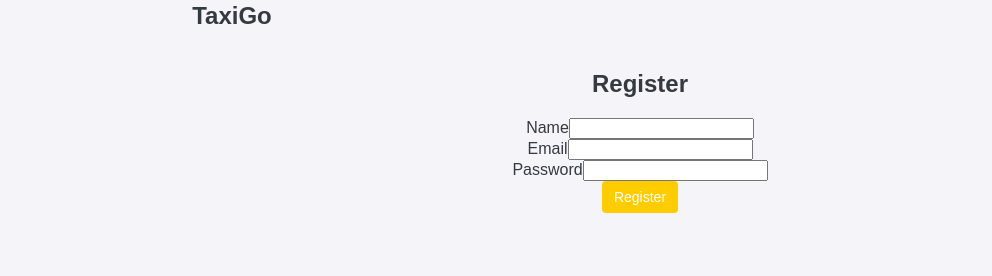
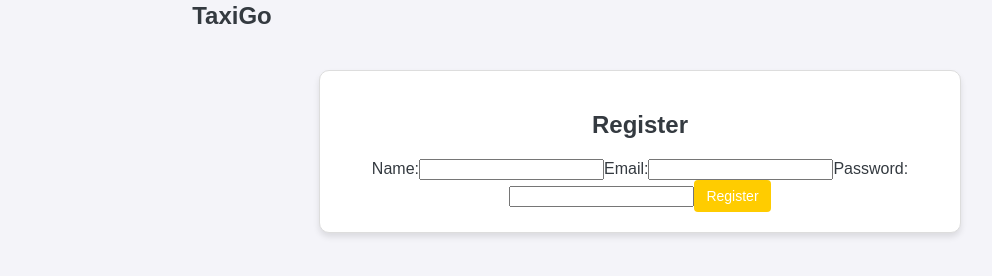
Before and after one commit to Tarto-4/taxi-booking-app, a React (Vite) app in the folder teksy/frontend/: page /register in a window 1280 px wide. Shown: the part 354-630 px from the top of the page, without its empty margins (0-992 px from the left). Built offline with nearby package versions, Linux system fonts and the light colour scheme.

Commit message:
Update Register.jsx

```diff
--- a/teksy/frontend/src/pages/Register.jsx
+++ b/teksy/frontend/src/pages/Register.jsx
@@ -1,4 +1,5 @@
 import React, { useState } from 'react';
+import '../styles/styles.css';
 
 const Register = () => {
   const [formData, setFormData] = useState({ name: '', email: '', password: '' });
@@ -20,63 +21,56 @@ const Register = () => {
       });
 
       const data = await response.json();
+
       if (response.status === 201) {
         setMessage('Registration successful! Please log in.');
+        setFormData({ name: '', email: '', password: '' });
       } else {
         setMessage(data.message || 'Registration failed.');
       }
     } catch (error) {
+      console.error('Error during registration:', error);
       setMessage('An error occurred. Please try again.');
     }
   };
 
   return (
-    <div className="flex items-center justify-center min-h-screen bg-gray-100">
-      <div className="bg-white p-6 rounded shadow-md w-96">
-        <h2 className="text-2xl font-bold text-center mb-4">Register</h2>
-        {message && <p className="text-center text-red-500 mb-4">{message}</p>}
+    <div className="container">
+      <h2>Register</h2>
+      {message && <p className="message">{message}</p>}
       <form onSubmit={handleSubmit}>
-          <div className="mb-4">
-            <label htmlFor="name" className="block text-gray-700">Name</label>
+        <label>
+          Name:
           <input
             type="text"
-              id="name"
             name="name"
             value={formData.name}
             onChange={handleInputChange}
-              className="w-full px-3 py-2 border rounded"
             required
           />
-          </div>
-          <div className="mb-4">
-            <label htmlFor="email" className="block text-gray-700">Email</label>
+        </label>
+        <label>
+          Email:
           <input
             type="email"
-              id="email"
             name="email"
             value={formData.email}
             onChange={handleInputChange}
-              className="w-full px-3 py-2 border rounded"
             required
           />
-          </div>
-          <div className="mb-4">
-            <label htmlFor="password" className="block text-gray-700">Password</label>
+        </label>
+        <label>
+          Password:
           <input
             type="password"
-              id="password"
             name="password"
             value={formData.password}
             onChange={handleInputChange}
-              className="w-full px-3 py-2 border rounded"
             required
           />
-          </div>
-          <button type="submit" className="w-full bg-blue-500 text-white py-2 rounded hover:bg-blue-600">
-            Register
-          </button>
+        </label>
+        <button type="submit">Register</button>
       </form>
-      </div>
     </div>
   );
 };
```
Lines whose indentation alone changed are shown as unchanged.
